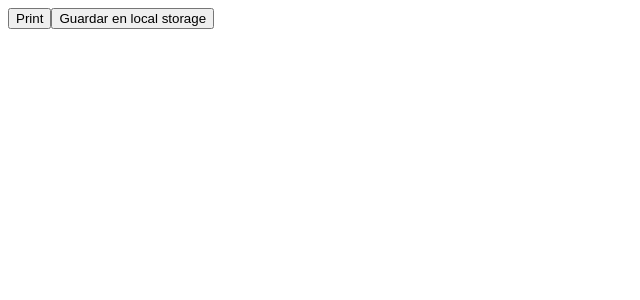
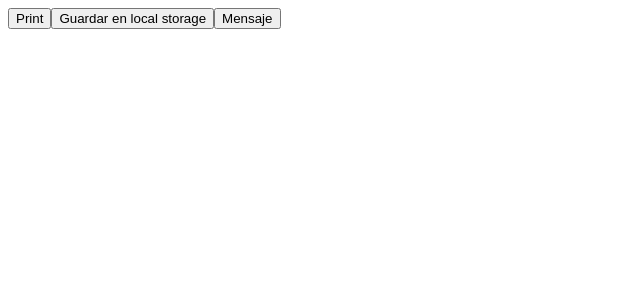
Before and after one commit to bosioagu/bosioagu.github.io, an Angular app: page / in a window 1280 px wide. Shown: the top 300 px of the page, without its empty margins (0-640 px from the left). Built offline with nearby package versions, Linux system fonts and the light colour scheme.

Commit message:
postMessage()

```diff
--- a/src/app/app.component.html
+++ b/src/app/app.component.html
@@ -1,2 +1,3 @@
 <button type="button" (click)="print()">Print</button>
 <button type="button" (click)="saveLocalStorage()">Guardar en local storage</button>
+<button type="button" (click)="message()">Mensaje</button>
--- a/src/app/app.component.ts
+++ b/src/app/app.component.ts
@@ -9,13 +9,25 @@ export class AppComponent {
   title = 'bosioagu.github.io';
   html = '<h1>Aloha</h1>'
 
+  constructor(){
+
+  }
+
   print(){
     console.log("print");
     window.print()
+
   }
 
   saveLocalStorage(){
     localStorage.setItem("html", this.html)
     console.log(this.html)
   }
+
+  message() {
+		// parent.postMessage("message to be sent", "http://the-website-that-will-receive-the-msg.com")
+		//parent.postMessage("window:keydown.enter", "*")
+    let message = "envió correcto"
+    window.parent.postMessage(message, '*')
+  }
 }
```
Also changed, not shown: 4 other files (tests, documents, lock files or other folders).
